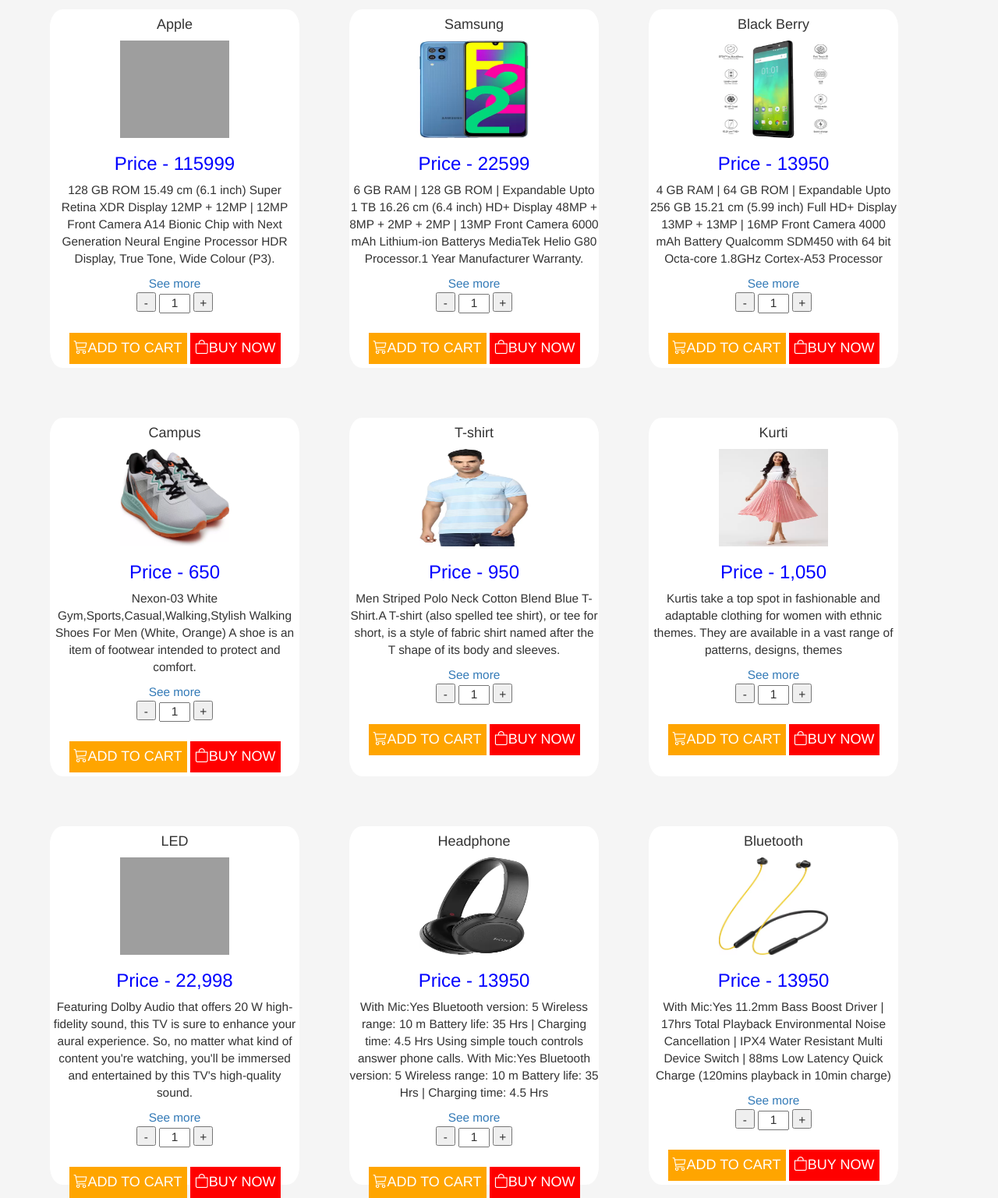
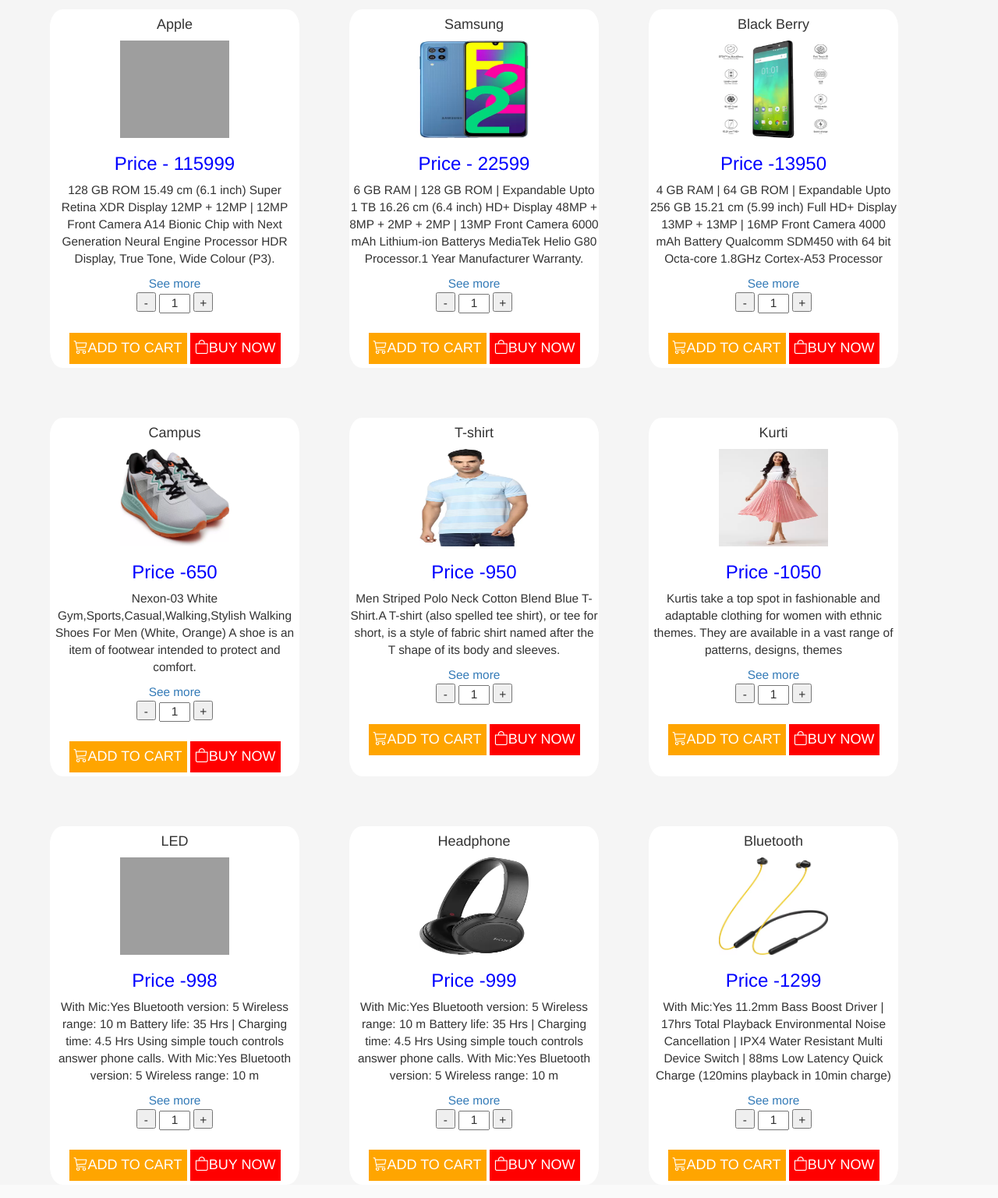
Before and after one commit to rajkumar060301/shoping-website, a PHP site: page /home.php in a window 1280 px wide. Shown: the part 295-1832 px from the top of the page at 78% size. After the commit the page ends 1810 px from the top, so only its background shows below. Run offline with PHP 8.4, Linux system fonts and the light colour scheme; the visitor is signed in with stand-in values (Sample User, id 1); data comes from the database, SQL or seed files in the repository; data that the repository does not hold is empty; grey boxes are pictures that could not be loaded.

Commit message:
worked on customer home page in front-end modified some requeriment

```diff
--- a/home.php
+++ b/home.php
@@ -35,6 +35,7 @@
             <li style="margin-left: 60%;"><a href="#">Welcome! <?php echo $row_data['customer_name'] ?></a><i class="bi bi-person-circle"></i></li>
             <h2 style="color: red;">SHOPING WEBSITE</h2>
 
+
         </ul>
     </nav>
 <header class="header-second">
@@ -70,6 +71,8 @@
                     </div>
                 </li>
                 <li><a href="#">All</a></li>
+                <!-- <span><li><input class="form-control" type="search" placeholder="seach product"  style="margin-left:50% ;height:40px;width:200px;border:none;outline:none;text-align:center;color:black"></li></span> -->
+
             </ul>
         </nav>
     </header>
@@ -78,10 +81,10 @@
 
 
 <div class="product-item">
-<p><h4 id="product-name-1">Apple </h4></p>
-    <img id="product-img1" src="img/apple.webp">
-    <h3 style="color: blue;">Price - <span id="cost-1">115999</span></h3>
-    <p id="desc-1">128 GB ROM
+<p><h4 id="product-name-1">Apple</h4></p>
+    <img id="product_url-1" src="img/apple.webp">
+    <h3 style="color: blue;">Price - <span id="product-price-1">115999</span></h3>
+    <p id="product-desc-1">128 GB ROM
         15.49 cm (6.1 inch) Super Retina XDR Display
         12MP + 12MP | 12MP Front Camera
         A14 Bionic Chip with Next Generation Neural Engine Processor
@@ -92,36 +95,36 @@
     <br>
     <form id='myform' method='POST' class='quantity' action='#'>
         <input type='button' value='-' class='qtyminus minus' field='quantity' />
-        <input id="quantity-item-1" type='text' name='quantity' value='1' class='qty' />
+        <input id="product-qty-1" type='text' name='quantity' value='1' class='qty' />
         <input type='button' value='+' class='qtyplus plus' field='quantity' />
     </form>
-    <button id="product-id-1" class="cart" style="background-color: orange;border:none;color:white;margin-top:10px"><i class="bi bi-cart3"></i>ADD TO CART</button> <button class="buy" style="background-color: red;color:white;border:none"><i class="bi bi-bag"></i>BUY NOW</button>
+    <button class="cart" style="background-color: orange;border:none;color:white;margin-top:10px"><i class="bi bi-cart3"></i>ADD TO CART</button> <button class="buy" style="background-color: red;color:white;border:none"><i class="bi bi-bag"></i>BUY NOW</button>
 </div>
 
 <div class="product-item" >
 <caption><h4 id="product-name-2">Samsung</h4></caption>
-    <img src="img/samsung.webp">
-    <h3 style="color: blue;">Price - <span> 22599</span></h3>
-    <p>6 GB RAM | 128 GB ROM | Expandable Upto 1 TB
+    <img id="product_url-2" src="img/samsung.webp">
+    <h3 style="color: blue;">Price - <span id="product-price-2"> 22599</span></h3>
+    <p id="product-desc-2">6 GB RAM | 128 GB ROM | Expandable Upto 1 TB
          16.26 cm (6.4 inch) HD+ Display 48MP + 8MP + 2MP + 2MP | 13MP Front Camera
          6000 mAh Lithium-ion Batterys MediaTek Helio G80 Processor.1 Year Manufacturer Warranty.
     </p>
     <a href="SecondPage.html">See more</a><br>
     <form id='myform' method='POST' class='quantity' action='#'>
         <input type='button' value='-' class='qtyminus minus' field='quantity' />
-        <input id="quantity-item-1" type='text' name='quantity' value='1' class='qty' />
+        <input id="product-qty-2" type='text' name='quantity' value='1' class='qty' />
         <input type='button' value='+' class='qtyplus plus' field='quantity' />
     </form>
-    <button id="product-id-2" class="cart" style="background-color: orange;border:none;color:white;margin-top:10px"><i class="bi bi-cart3"></i>ADD TO CART</button> <button class="buy" style="background-color: red;color:white;border:none"><i class="bi bi-bag"></i>BUY NOW</button>
+    <button  class="cart" style="background-color: orange;border:none;color:white;margin-top:10px"><i class="bi bi-cart3"></i>ADD TO CART</button> <button class="buy" style="background-color: red;color:white;border:none"><i class="bi bi-bag"></i>BUY NOW</button>
 
 </div>
 
 
 <div class="product-item" >
 <caption><h4 id="product-name-3">Black Berry</h4></caption>
-    <img src="img/black-berry.webp">
-    <h3 style="color: blue;">Price - 13950</h3>
-    <p>4 GB RAM | 64 GB ROM | Expandable Upto 256 GB
+    <img id="product_url-3" src="img/black-berry.webp">
+    <h3 style="color: blue;">Price -<span id="product-price-3">13950</span></h3>
+    <p id="product-desc-3">4 GB RAM | 64 GB ROM | Expandable Upto 256 GB
         15.21 cm (5.99 inch) Full HD+ Display
         13MP + 13MP | 16MP Front Camera
         4000 mAh Battery
@@ -130,118 +133,122 @@
     <a href="ThirdPage.html">See more</a><br>
     <form id='myform' method='POST' class='quantity' action='#'>
         <input type='button' value='-' class='qtyminus minus' field='quantity' />
-        <input id="quantity-item-1" type='text' name='quantity' value='1' class='qty' />
+        <input id="product-qty-3" type='text' name='quantity' value='1' class='qty' />
         <input type='button' value='+' class='qtyplus plus' field='quantity' />
     </form>
-    <button id="product-id-3 " class="cart" style="background-color: orange;border:none;color:white;margin-top:10px"><i class="bi bi-cart3"></i>ADD TO CART</button> <button class="buy" style="background-color: red;color:white;border:none"><i class="bi bi-bag"></i>BUY NOW</button>
+    <button class="cart" style="background-color: orange;border:none;color:white;margin-top:10px"><i class="bi bi-cart3"></i>ADD TO CART</button> <button class="buy" style="background-color: red;color:white;border:none"><i class="bi bi-bag"></i>BUY NOW</button>
 </div>
 
 <div class="product-item" >
 <caption><h4 id="product-name-4">Campus</h4></caption>
-    <img id="img1" src="img/shose.webp">
-    <h3 style="color: blue;">Price - 650</h3>
-    <p>Nexon-03 White Gym,Sports,Casual,Walking,Stylish Walking Shoes For Men (White, Orange)
+    <img id="product_url-4" src="img/shose.webp">
+    <h3 style="color: blue;">Price -<span id="product-price-4">650</span></h3>
+    <p id="product-desc-4">Nexon-03 White Gym,Sports,Casual,Walking,Stylish Walking Shoes For Men (White, Orange)
     A shoe is an item of footwear intended to protect and comfort.
     </p>
     <a href="#">See more</a><br>
     <form id='myform' method='POST' class='quantity' action='#'>
         <input type='button' value='-' class='qtyminus minus' field='quantity' />
-        <input id="quantity-item-1" type='text' name='quantity' value='1' class='qty' />
+        <input id="product-qty-4" type='text' name='quantity' value='1' class='qty' />
         <input type='button' value='+' class='qtyplus plus' field='quantity' />
     </form>
-    <button id="product-id-4" class="cart" style="background-color: orange;border:none;color:white;margin-top:10px"><i class="bi bi-cart3"></i>ADD TO CART</button> <button class="buy" style="background-color: red;color:white;border:none"><i class="bi bi-bag"></i>BUY NOW</button>
+    <button  class="cart" style="background-color: orange;border:none;color:white;margin-top:10px"><i class="bi bi-cart3"></i>ADD TO CART</button> <button class="buy" style="background-color: red;color:white;border:none"><i class="bi bi-bag"></i>BUY NOW</button>
 </div>
 
 <div class="product-item" >
 <caption><h4 id="product-name-5">T-shirt</h4></caption>
-    <img src="img/tshirt.webp">
-    <h3 style="color: blue;">Price - 950</h3>
-    <p>Men Striped Polo Neck Cotton Blend Blue T-Shirt.A T-shirt (also spelled tee shirt), or tee for short, is a style of fabric shirt named after the T shape of its body and sleeves.
+    <img id="product_url-5" src="img/tshirt.webp">
+    <h3 style="color: blue;">Price -<span id="product-price-5">950</span></h3>
+    <p id="product-desc-5">Men Striped Polo Neck Cotton Blend Blue T-Shirt.A T-shirt (also spelled tee shirt), or tee for short, is a style of fabric shirt named after the T shape of its body and sleeves.
     </p>
     <a href=#">See more</a><br>
     <form id='myform' method='POST' class='quantity' action='#'>
         <input type='button' value='-' class='qtyminus minus' field='quantity' />
-        <input id="quantity-item-1" type='text' name='quantity' value='1' class='qty' />
+        <input id="product-qty-5" type='text' name='quantity' value='1' class='qty' />
         <input type='button' value='+' class='qtyplus plus' field='quantity' />
     </form>
-    <button id="product-id-5" class="cart" style="background-color: orange;border:none;color:white;margin-top:10px"><i class="bi bi-cart3"></i>ADD TO CART</button> <button class="buy" style="background-color: red;color:white;border:none"><i class="bi bi-bag"></i>BUY NOW</button>
+    <button class="cart" style="background-color: orange;border:none;color:white;margin-top:10px"><i class="bi bi-cart3"></i>ADD TO CART</button> <button class="buy" style="background-color: red;color:white;border:none"><i class="bi bi-bag"></i>BUY NOW</button>
 </div>
 
 <div class="product-item" >
 <caption><h4 id="product-name-6">Kurti</h4></caption>
-    <img src="img/womem.webp">
-    <h3 style="color: blue;">Price - 1,050</h3>
-    <p>Kurtis take a top spot in fashionable and adaptable clothing for women with ethnic themes. They are available in a vast range of patterns, designs, themes
+    <img id="product_url-6" src="img/womem.webp">
+    <h3 style="color: blue;">Price -<span id="product-price-6">1050</span></h3>
+    <p id="product-desc-6">Kurtis take a top spot in fashionable and adaptable clothing for women with ethnic themes. They are available in a vast range of patterns, designs, themes
     </p>
     <a href="ThirdPage.html">See more</a><br>
     <form id='myform' method='POST' class='quantity' action='#'>
         <input type='button' value='-' class='qtyminus minus' field='quantity' />
-        <input id="quantity-item-1" type='text' name='quantity' value='1' class='qty' />
+        <input id="product-qty-6" type='text' name='quantity' value='1' class='qty' />
         <input type='button' value='+' class='qtyplus plus' field='quantity' />
     </form>
-    <button id="product-id-6" class="cart" style="background-color: orange;border:none;color:white;margin-top:10px"><i class="bi bi-cart3"></i>ADD TO CART</button> <button class="buy" style="background-color: red;color:white;border:none"><i class="bi bi-bag"></i>BUY NOW</button>
+    <button  class="cart" style="background-color: orange;border:none;color:white;margin-top:10px"><i class="bi bi-cart3"></i>ADD TO CART</button> <button class="buy" style="background-color: red;color:white;border:none"><i class="bi bi-bag"></i>BUY NOW</button>
 </div>
 
 <div class="product-item" >
 <caption><h4 id="product-name-7">LED</h4></caption>
-    <img src="img/tv.webp">
-    <h3 style="color: blue;">Price - 22,998</h3>
-    <p>Featuring Dolby Audio that offers 20 W high-fidelity sound, this TV is sure to enhance your aural experience. So, no matter what kind of content you're watching, you'll be immersed and entertained by this TV's high-quality sound.
+    <img id="product_url-7" src="img/tv.webp">
+    <h3 style="color: blue;">Price -<span id="product-price-7">998</span></h3>
+    <p id="product-desc-7">
+    With Mic:Yes
+    Bluetooth version: 5
+    Wireless range: 10 m
+    Battery life: 35 Hrs | Charging time: 4.5 Hrs
+    Using simple touch controls answer phone calls.
+    With Mic:Yes
+    Bluetooth version: 5
+    Wireless range: 10 m
     </p>
     <a href="#">See more</a><br>
     <form id='myform' method='POST' class='quantity' action='#'>
         <input type='button' value='-' class='qtyminus minus' field='quantity' />
-        <input id="quantity-item-1" type='text' name='quantity' value='1' class='qty' />
+        <input id="product-qty-7" type='text' name='quantity' value='1' class='qty' />
         <input type='button' value='+' class='qtyplus plus' field='quantity' />
     </form>
-    <button id="product-id-7" class="cart" style="background-color: orange;border:none;color:white;margin-top:10px"><i class="bi bi-cart3"></i>ADD TO CART</button> <button class="buy" style="background-color: red;color:white;border:none"><i class="bi bi-bag"></i>BUY NOW</button>
+    <button  class="cart" style="background-color: orange;border:none;color:white;margin-top:10px"><i class="bi bi-cart3"></i>ADD TO CART</button> <button class="buy" style="background-color: red;color:white;border:none"><i class="bi bi-bag"></i>BUY NOW</button>
 </div>
 
 <div class="product-item" >
 <caption><h4 id="product-name-8">Headphone</h4></caption>
-    <img src="img/headphone.webp">
-    <h3 style="color: blue;">Price - 13950</h3>
-    <p>
-
-With Mic:Yes
-Bluetooth version: 5
-Wireless range: 10 m
-Battery life: 35 Hrs | Charging time: 4.5 Hrs
-Using simple touch controls answer phone calls.
-With Mic:Yes
-Bluetooth version: 5
-Wireless range: 10 m
-Battery life: 35 Hrs | Charging time: 4.5 Hrs
-
+    <img id="product_url-8" src="img/headphone.webp">
+    <h3 style="color: blue;">Price -<span id="product-price-8">999</span></h3>
+    <p id="product-desc-8">
+    With Mic:Yes
+    Bluetooth version: 5
+    Wireless range: 10 m
+    Battery life: 35 Hrs | Charging time: 4.5 Hrs
+    Using simple touch controls answer phone calls.
+    With Mic:Yes
+    Bluetooth version: 5
+    Wireless range: 10 m
     </p>
     <a href="#">See more</a><br>
     <form id='myform' method='POST' class='quantity' action='#'>
         <input type='button' value='-' class='qtyminus minus' field='quantity' />
-        <input id="quantity-item-1" type='text' name='quantity' value='1' class='qty' />
+        <input id="product-qty-8" type='text' name='quantity' value='1' class='qty' />
         <input type='button' value='+' class='qtyplus plus' field='quantity' />
     </form>
-    <button id="product-id-8" class="cart" style="background-color: orange;border:none;color:white;margin-top:10px"><i class="bi bi-cart3"></i>ADD TO CART</button> <button class="buy" style="background-color: red;color:white;border:none"><i class="bi bi-bag"></i>BUY NOW</button>
+    <button  class="cart" style="background-color: orange;border:none;color:white;margin-top:10px"><i class="bi bi-cart3"></i>ADD TO CART</button> <button class="buy" style="background-color: red;color:white;border:none"><i class="bi bi-bag"></i>BUY NOW</button>
 </div>
 
 <div class="product-item" >
 <caption><h4 id="product-name-9">Bluetooth</h4></caption>
-    <img src="img/bluetooth.webp">
-    <h3 style="color: blue;">Price - 13950</h3>
-    <p>
+    <img id="product_url-9" src="img/bluetooth.webp">
+    <h3 style="color: blue;">Price -<span id="product-price-9">1299</span></h3>
+    <p id="product-desc-9">
 With Mic:Yes
 11.2mm Bass Boost Driver | 17hrs Total Playback
 Environmental Noise Cancellation | IPX4 Water Resistant
 Multi Device Switch | 88ms Low Latency
 Quick Charge (120mins playback in 10min charge)
-
     </p>
     <a href="#">See more</a><br>
     <form id='myform' method='POST' class='quantity' action='#'>
         <input type='button' value='-' class='qtyminus minus' field='quantity' />
-        <input id="quantity-item-1" type='text' name='quantity' value='1' class='qty' />
+        <input id="product-qty-9" type='text' name='quantity' value='1' class='qty' />
         <input type='button' value='+' class='qtyplus plus' field='quantity' />
     </form>
-    <button id="product-id-9" class="cart" style="background-color: orange;border:none;color:white;margin-top:10px"><i class="bi bi-cart3"></i>ADD TO CART</button> <button class="buy" style="background-color: red;color:white;border:none"><i class="bi bi-bag"></i>BUY NOW</button>
+    <button class="cart" style="background-color: orange;border:none;color:white;margin-top:10px"><i class="bi bi-cart3"></i>ADD TO CART</button> <button class="buy" style="background-color: red;color:white;border:none"><i class="bi bi-bag"></i>BUY NOW</button>
 </div>
 
 </div>
@@ -250,6 +257,6 @@
 <link rel="stylesheet" href="https://maxcdn.bootstrapcdn.com/bootstrap/3.4.1/css/bootstrap.min.css">
   <script src="https://ajax.googleapis.com/ajax/libs/jquery/3.6.4/jquery.min.js"></script>
   <script src="https://maxcdn.bootstrapcdn.com/bootstrap/3.4.1/js/bootstrap.min.js"></script>
-  <script src="https://cdn.datatables.net/1.13.4/js/jquery.dataTables.min.js"></script>
+  <!-- <script src="https://cdn.datatables.net/1.13.4/js/jquery.dataTables.min.js"></script> -->
 <script type="text/javascript" src="js/script.js"></script>
 </html>
```
